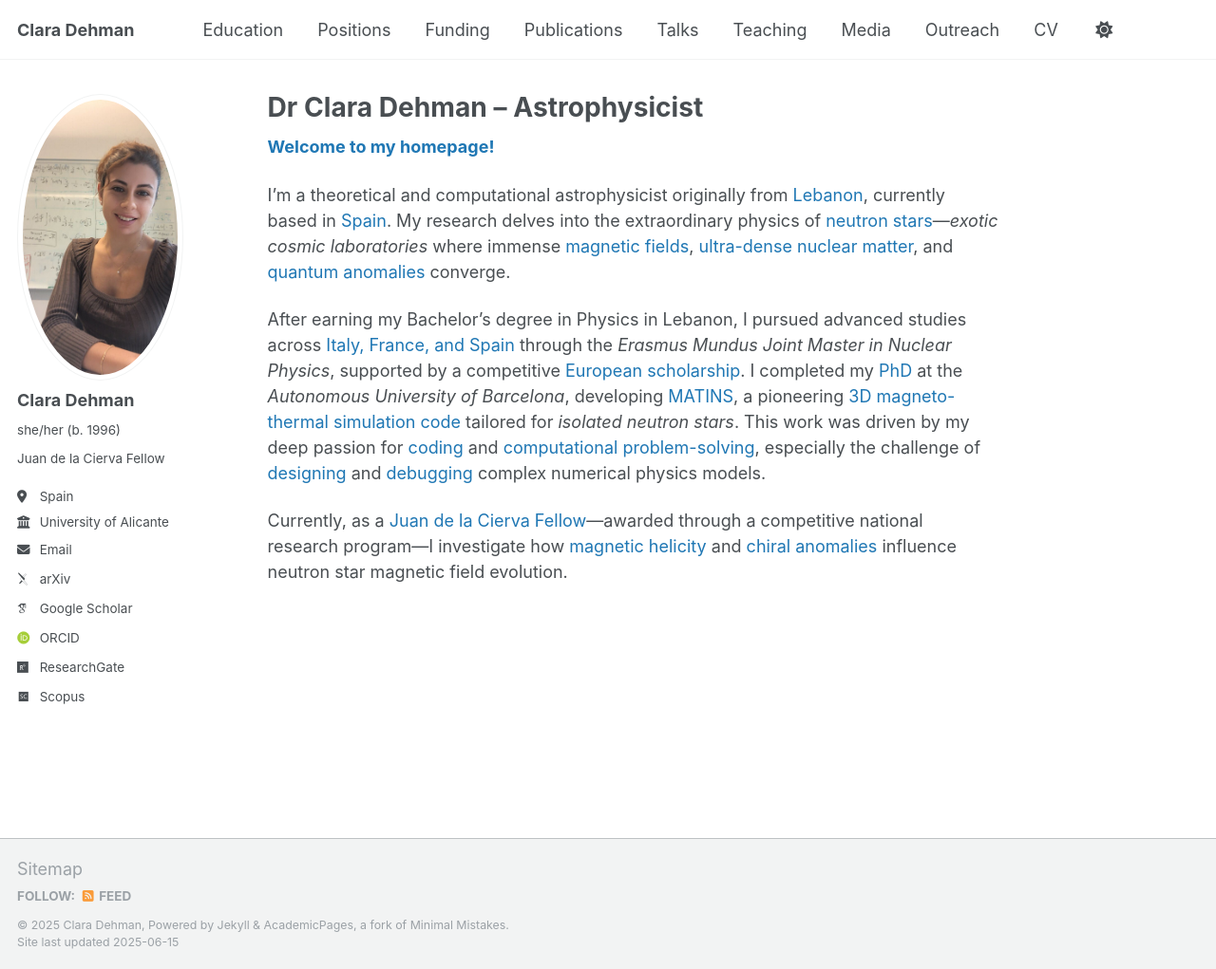
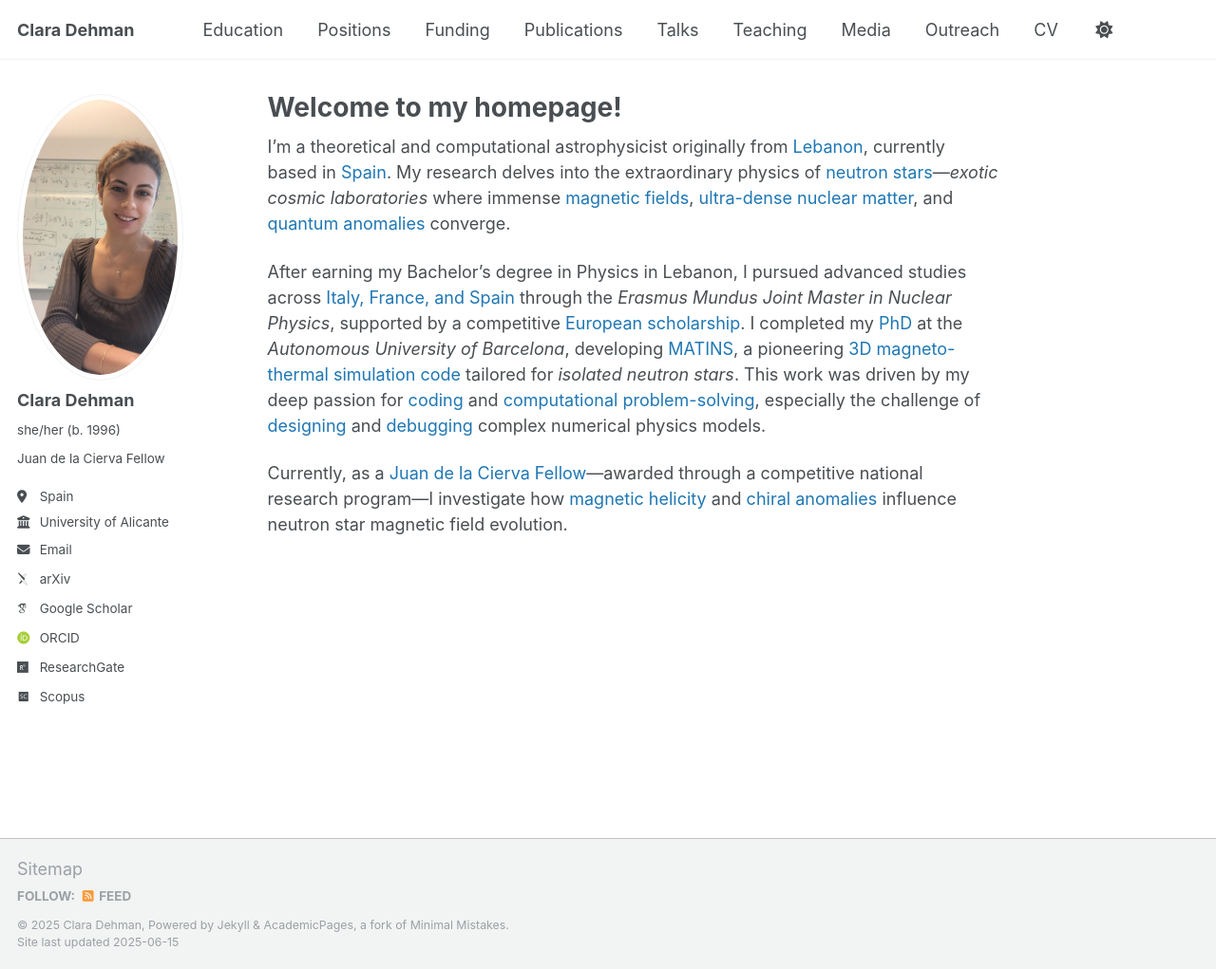
Before and after one commit to ClaraDehman/ClaraDehman.github.io, a Jekyll site: the page built from _pages/about.md, in a window 1280 px wide and 1021 px high. Shown: the whole window at 95% size. Built offline with Jekyll 4.4.1, drawn with Linux system fonts in a browser that asks for light colours; some web fonts are replaced.

Commit message:
Update about.md

```diff
--- a/_pages/about.md
+++ b/_pages/about.md
@@ -1,6 +1,6 @@
 ---
 permalink: /
-title: "Dr Clara Dehman – Astrophysicist"
+title: "Welcome to my homepage!"
 author_profile: true
 redirect_from:
   - /about/
@@ -12,7 +12,7 @@ redirect_from:
   .highlight { color: #1f77b4; font-weight: bold; }
 </style>
 
-**<span class="blue">Welcome to my homepage!</span>**
+<!--**<span class="blue">Welcome to my homepage!</span>**-->
 
 I’m a theoretical and computational astrophysicist originally from <span class="blue">Lebanon</span>, currently based in <span class="blue">Spain</span>. My research delves into the extraordinary physics of <span class="blue">neutron stars</span>—<em>exotic cosmic laboratories</em> where immense <span class="blue">magnetic fields</span>, <span class="blue">ultra-dense nuclear matter</span>, and <span class="blue">quantum anomalies</span> converge.
 
```
